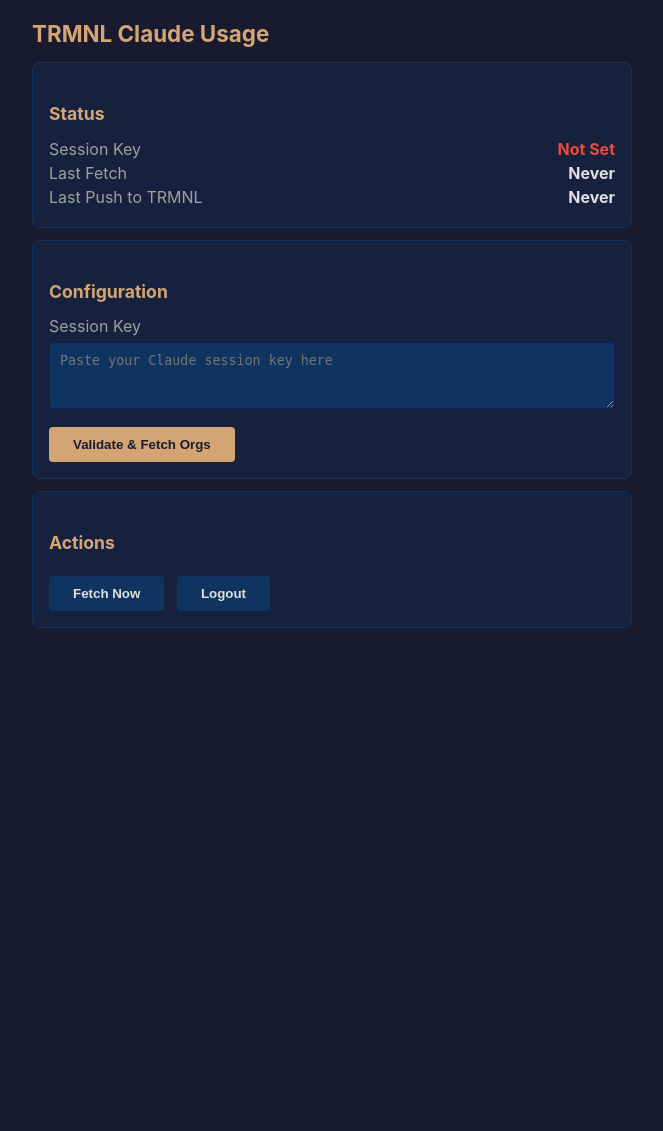
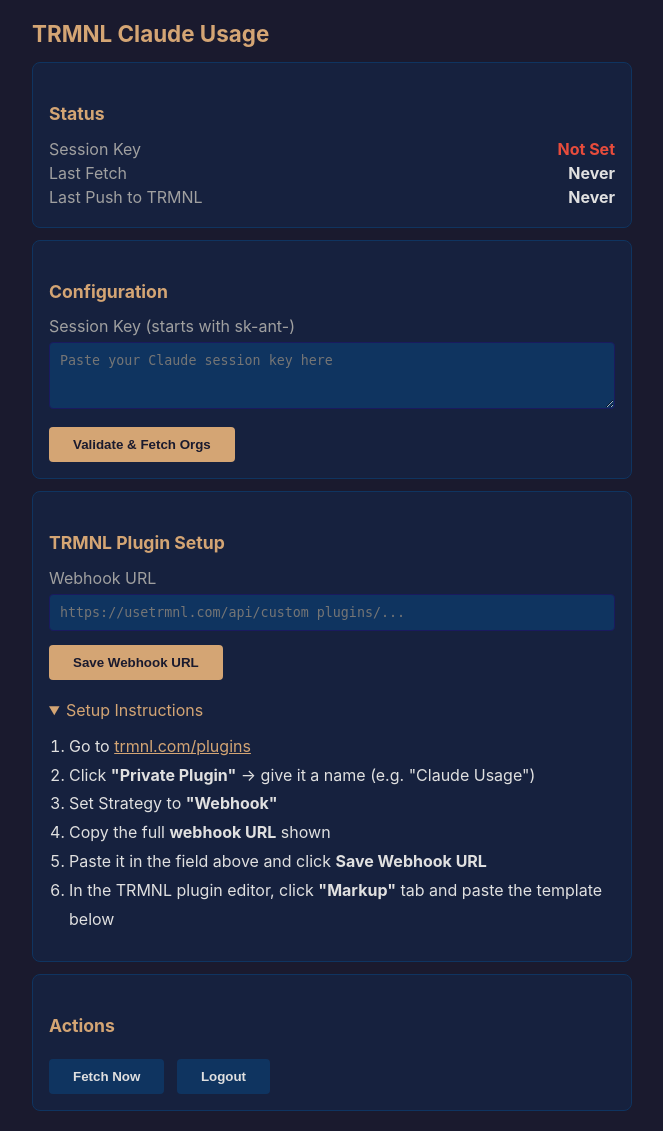
Before and after one commit to edsai/trmnl-claude-usage, a FastAPI app: template src/app/templates/index.html in a window 1280 px wide. Shown: the whole page, without its empty margins (308-971 px from the left). Before the commit the page ends 628 px from the top, so only its background shows below. Run offline with FastAPI, Linux system fonts and the light colour scheme; the template is opened without the code that fills it, so the values that code supplies are empty; parts of the project's set-up code (start-up, migrations or seed data) failed here and were passed over.

Commit message:
feat: webhook config UI, error display, and curl_cffi dependency
Co-Authored-By: Claude Opus 4.6 <noreply@anthropic.com>

```diff
--- a/src/app/templates/index.html
+++ b/src/app/templates/index.html
@@ -88,6 +88,10 @@
     <div class="card">
         <h2>Configuration</h2>
 
+        {% if config_error %}
+        <p style="color: #e74c3c; margin-bottom: 12px;">{{ config_error }}</p>
+        {% endif %}
+
         {% if orgs %}
         {# Step 2: Org selection (session key validated, orgs fetched) #}
         <p style="color: #2ecc71; margin-bottom: 12px;">Session key valid. Select your organization:</p>
@@ -104,7 +108,7 @@
         {% else %}
         {# Step 1: Session key input #}
         <form method="post" action="/config/session-key">
-            <label class="label">Session Key</label>
+            <label class="label">Session Key (starts with sk-ant-)</label>
             <textarea name="session_key" rows="3" placeholder="Paste your Claude session key here">{{ session_key or "" }}</textarea>
             <button type="submit">Validate &amp; Fetch Orgs</button>
         </form>
@@ -113,6 +117,36 @@
         {% if saved %}
         <p class="success">Credentials saved. Fetching usage...</p>
         {% endif %}
+    </div>
+
+    <div class="card">
+        <h2>TRMNL Plugin Setup</h2>
+        <form method="post" action="/config/webhook">
+            <label class="label">Webhook URL</label>
+            <input type="text" name="webhook_url" value="{{ webhook_url or '' }}" placeholder="https://usetrmnl.com/api/custom_plugins/...">
+            <button type="submit" style="margin-bottom: 12px;">Save Webhook URL</button>
+        </form>
+        {% if webhook_url %}
+        <div class="row" style="margin-bottom: 8px;">
+            <span class="label">Status</span>
+            <span class="value ok">Configured</span>
+        </div>
+        {% endif %}
+        <details{% if not webhook_url %} open{% endif %}>
+            <summary style="cursor: pointer; color: #d4a574; margin: 8px 0;">Setup Instructions</summary>
+            <ol style="margin: 12px 0; padding-left: 20px; line-height: 1.8;">
+                <li>Go to <a href="https://trmnl.com/plugins" target="_blank">trmnl.com/plugins</a></li>
+                <li>Click <strong>"Private Plugin"</strong> &rarr; give it a name (e.g. "Claude Usage")</li>
+                <li>Set Strategy to <strong>"Webhook"</strong></li>
+                <li>Copy the full <strong>webhook URL</strong> shown</li>
+                <li>Paste it in the field above and click <strong>Save Webhook URL</strong></li>
+                <li>In the TRMNL plugin editor, click <strong>"Markup"</strong> tab and paste the template below</li>
+            </ol>
+            {% if trmnl_template %}
+            <p class="label" style="margin-top: 12px;">Liquid Template (copy &amp; paste into TRMNL plugin Markup):</p>
+            <textarea rows="12" readonly onclick="this.select()" style="font-size: 12px;">{{ trmnl_template }}</textarea>
+            {% endif %}
+        </details>
     </div>
 
     <div class="card">
--- a/src/requirements.txt
+++ b/src/requirements.txt
@@ -1,6 +1,7 @@
 fastapi==0.115.6
 uvicorn[standard]==0.34.0
 httpx==0.28.1
+curl_cffi==0.14.0
 apscheduler==3.11.0
 jinja2==3.1.5
 python-multipart==0.0.20
```
